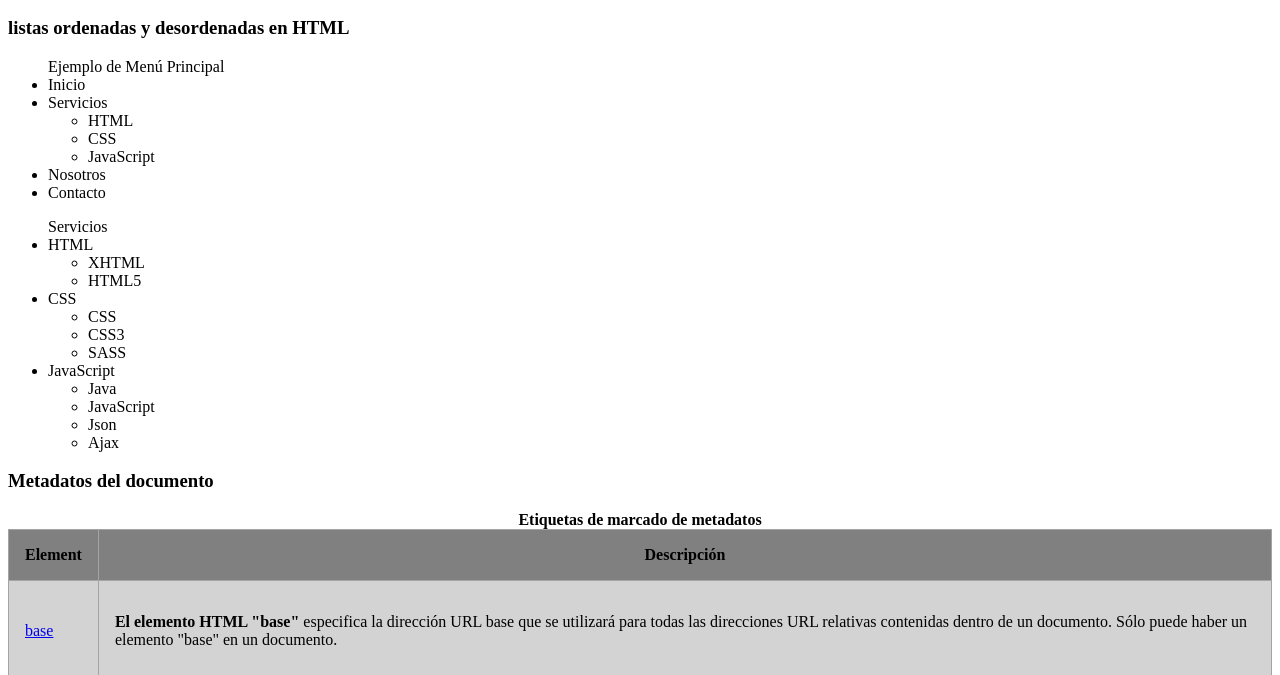
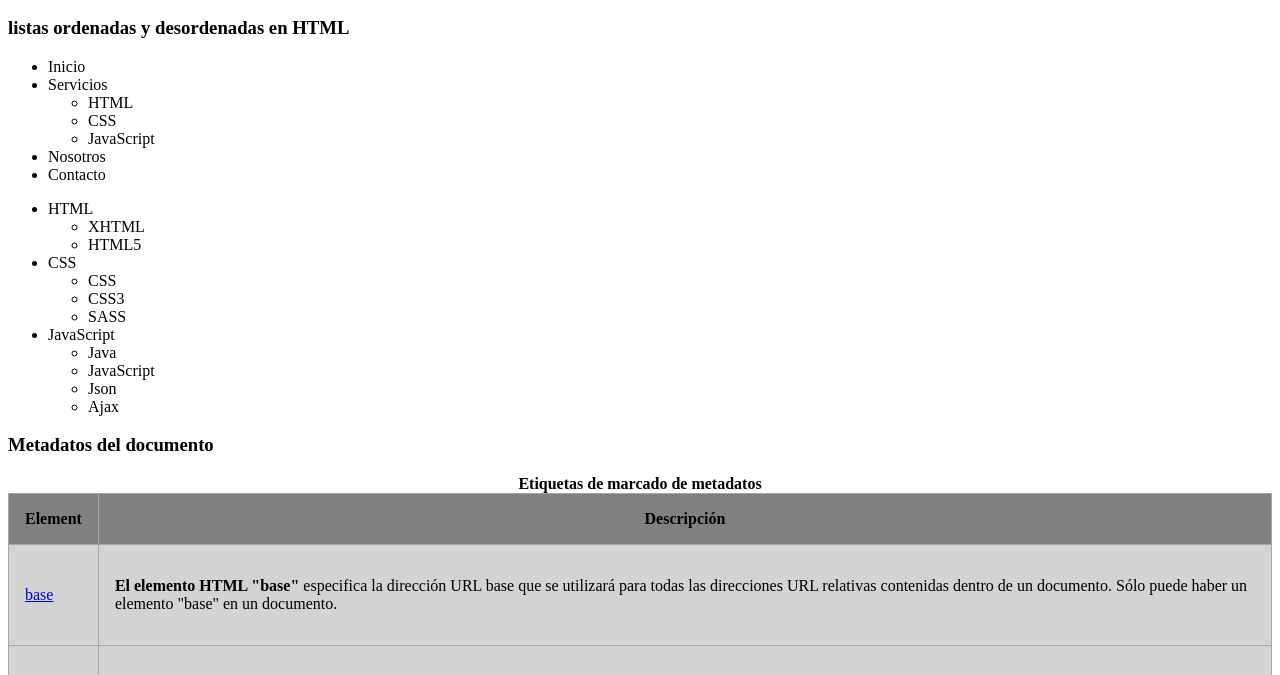
Before and after one commit to noncrea/web1, a plain HTML site: page categorias/uf1302-avaliacion.html in a window 1280 px wide. Shown: the part 110-785 px from the top of the page. Drawn offline with Linux system fonts and the light colour scheme.

Commit message:
Update uf1302-avaliacion.html

```diff
--- a/categorias/uf1302-avaliacion.html
+++ b/categorias/uf1302-avaliacion.html
@@ -30,7 +30,7 @@
 		<h2>uf1302-avaliacion</h2>
 		<article>
 			<h3>listas ordenadas y desordenadas en HTML</h3>
-				<ul>Ejemplo de Menú Principal
+				<ul><title>Ejemplo de Menú Principal</title>
 					<li>Inicio</li>
 					<li>Servicios
 						<ul>
@@ -42,7 +42,7 @@
 					<li>Nosotros</li>
 					<li>Contacto</li>
 				</ul>
-				<ul>Servicios
+				<ul><title>Servicios</title>
 					<li>HTML</li>
 						<ul>
 							<li>XHTML</li>
```
